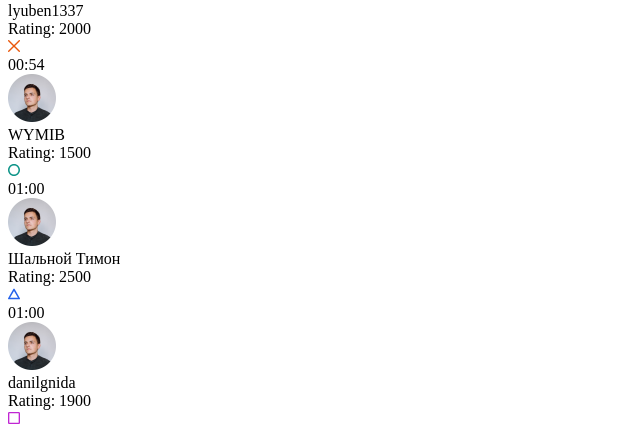
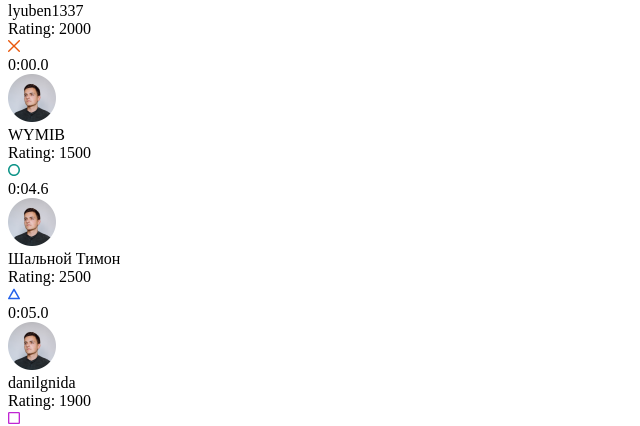
Before and after one commit to lyuben1337/4-person-tick-tack-game, a Next.js app: page / in a window 1280 px wide. Shown: the part 375-801 px from the top of the page, without its empty margins (0-640 px from the left). Built offline with nearby package versions, Linux system fonts and the light colour scheme.

Commit message:
finished learning

```diff
--- a/components/game/game.jsx
+++ b/components/game/game.jsx
@@ -20,7 +20,7 @@ import { computePlayerTimer } from "./model/compute-player-timer";
 import { useInterval } from "../lib/timers";
 
 const PLAYERS_COUNT = 4;
-const DEFAULT_TIMER = 60 * 1000; // ms
+const DEFAULT_TIMER = 5 * 1000; // ms
 
 export function Game() {
   const [gameState, dispatch] = useReducer(
```
